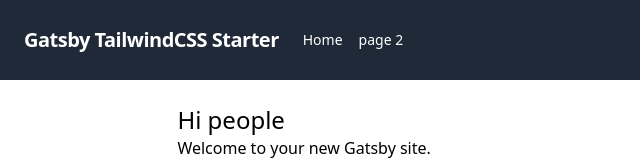
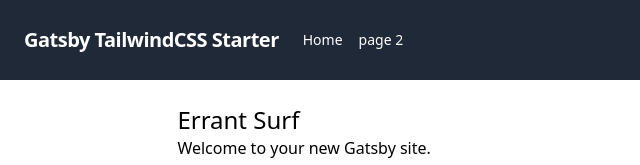
Before and after one commit to SurfaWhile/errantsurf, a Gatsby site: page / in a window 1280 px wide. Shown: the top 165 px of the page, 0-640 px from the left. Built offline with nearby package versions, Linux system fonts and the light colour scheme; Gatsby itself is replaced by a stand-in of ours.

Commit message:
Your commit message

```diff
--- a/src/pages/index.js
+++ b/src/pages/index.js
@@ -8,7 +8,7 @@
 const IndexPage = () => (
   <Layout>
     <SEO title="Home" />
-    <h1>Hi people</h1>
+    <h1>Errant Surf</h1>
     <p>Welcome to your new Gatsby site.</p>
     <p>Now go build something great.</p>
     <div style={{ maxWidth: `300px`, marginBottom: `1.45rem` }}>
```
